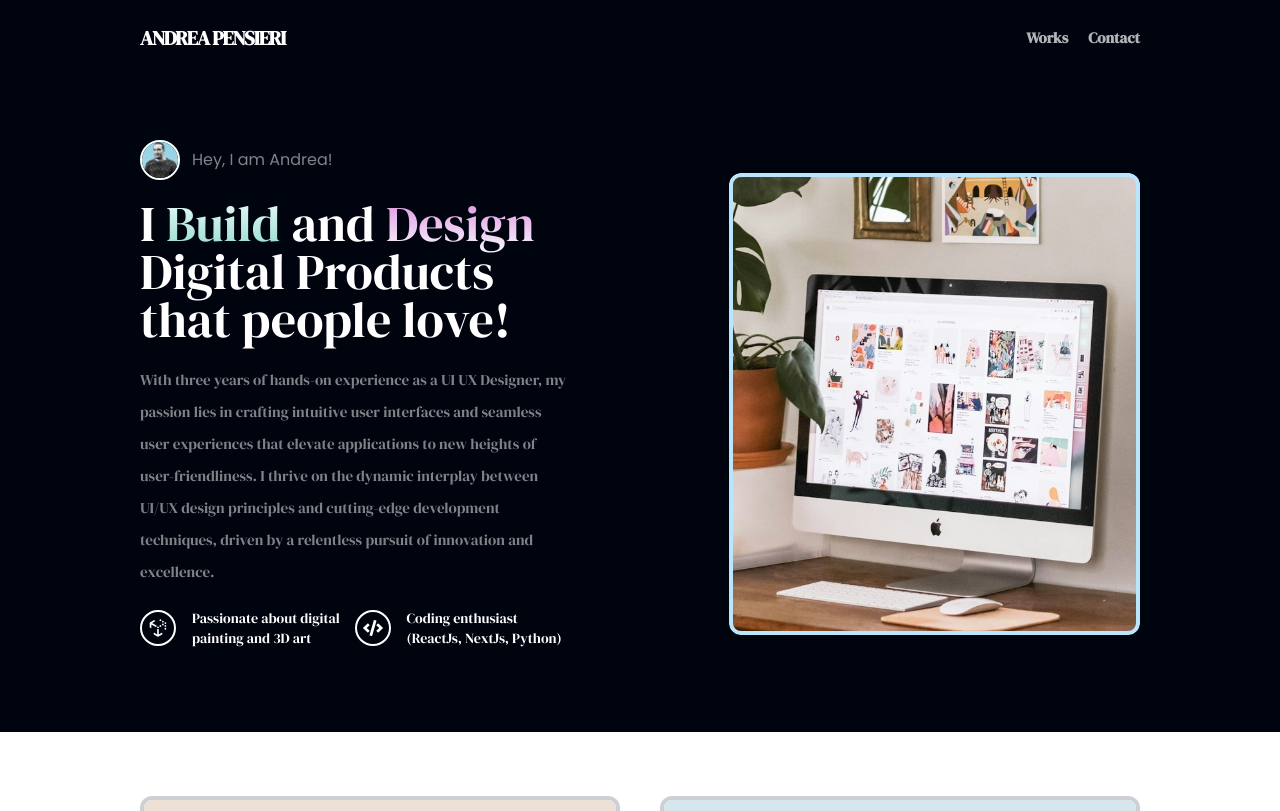
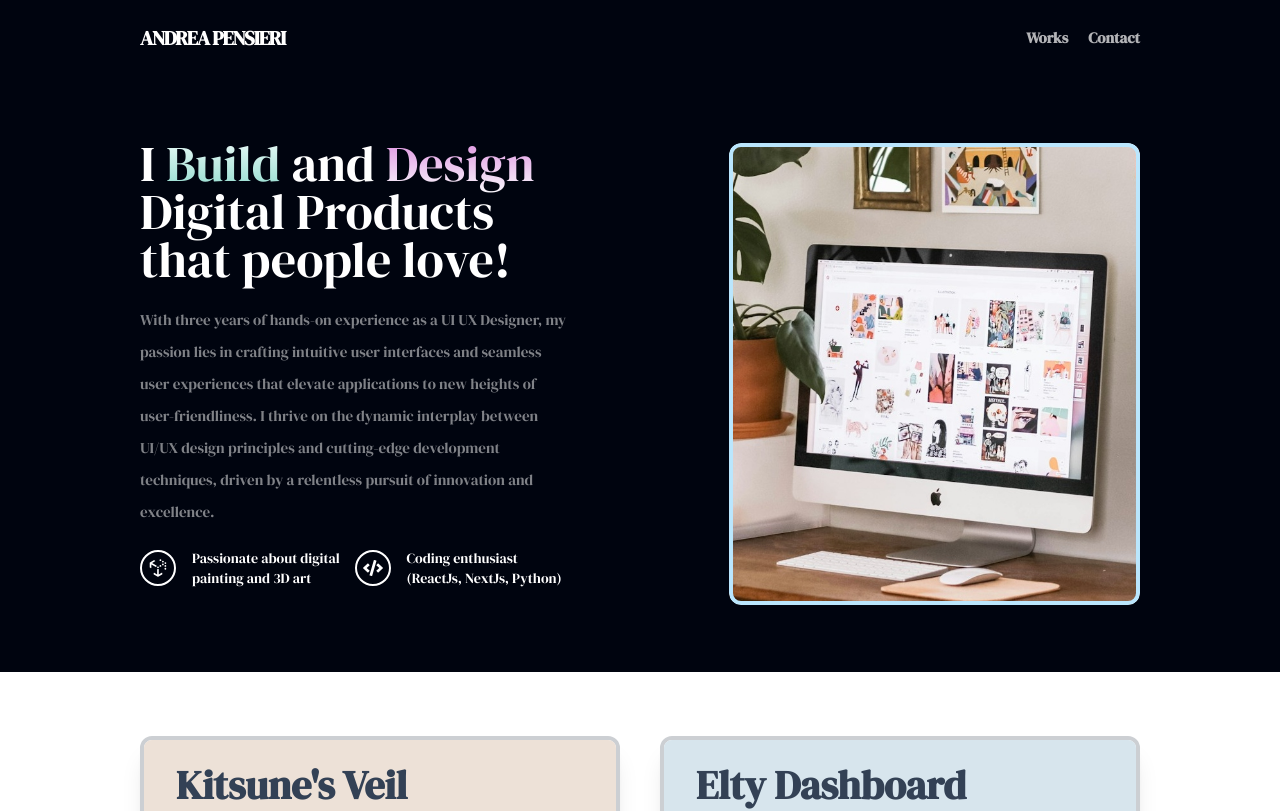
Before and after one commit to andreasiano/UI-UX-Portfolio, a React (Create React App) app: page / in a window 1280 px wide. Shown: the top 811 px of the page. Built offline with nearby package versions, Linux system fonts and the light colour scheme.

Commit message:
Removing andrea section

```diff
--- a/src/components/Hero.jsx
+++ b/src/components/Hero.jsx
@@ -16,18 +16,7 @@ const Hero = () => {
       className={`flex md:flex-row xxs:gap-8 lg:gap-20 flex-col ${styles.paddingY}`}
     >
       <div className={`lg:w-2/3 ${styles.flexStart} flex-col`}>
-        <div className="flex">
-          <div className="w-10 mb-5 h-10 flex border-2 border-white rounded-full overflow-hidden mr-3">
-            <img
-              src={circleImage}
-              alt="Circle"
-              className="w-full h-full object-cover"
-            />
-          </div>
-          <p className="text-white font-poppins opacity-50 font-extralight mt-2">
-            Hey, I am Andrea!
-          </p>
-        </div>
+
         <div className="flex flex-row justify-between items-center w-full">
           <div className="flex items-center">
             <h1 className="text-white text-[50px] leading-[50px] lg:leading-[48px] font-regular sm:w-[400px] lg:w-[400px]">
```
